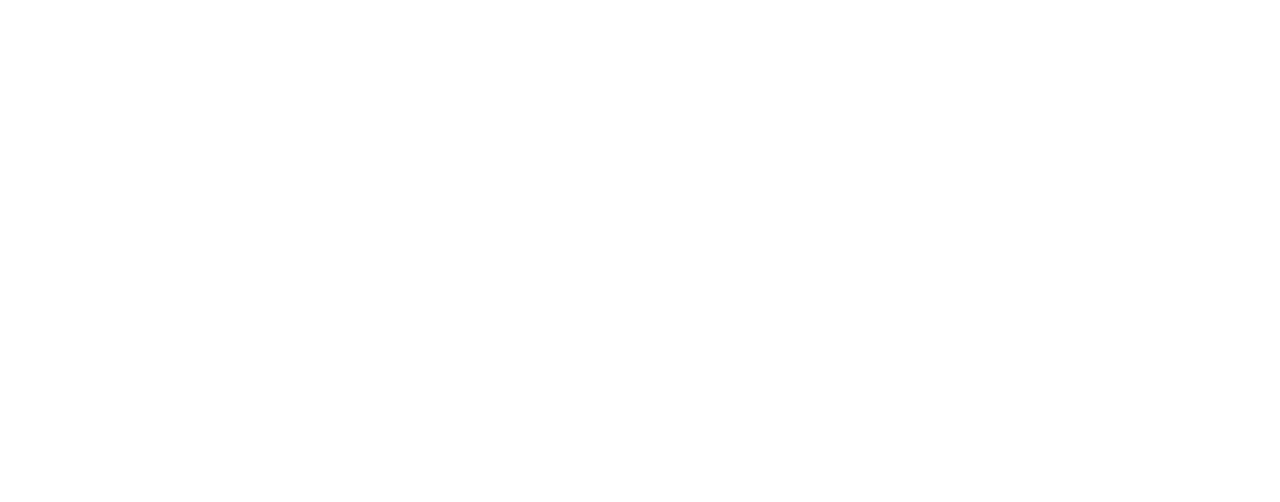
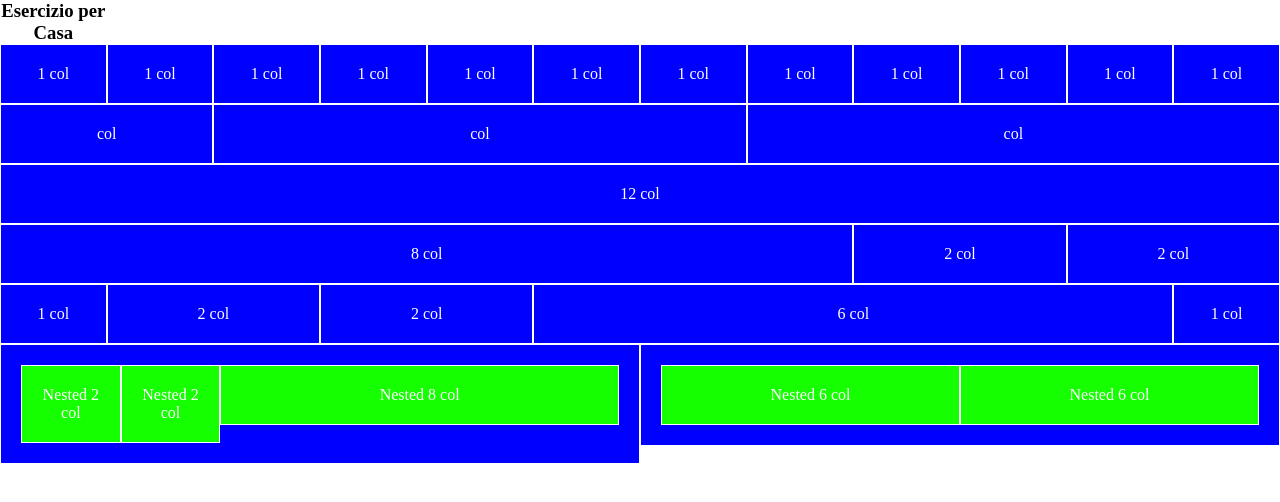
Before and after one commit to Andrearomeo04/html-css-12bool, a plain HTML site: page index.html in a window 1280 px wide. Drawn offline with Linux system fonts and the light colour scheme.

Commit message:
[UPD] Created top-section layout

```diff
--- a/css/framework.css
+++ b/css/framework.css
@@ -0,0 +1,110 @@
+.col {
+    flex-grow: 1;
+    flex-basis: 0;
+    max-width: 100%;
+}
+
+.col-1 {
+    max-width: calc((100% / 12) * 1);
+    flex-basis: calc((100% / 12) * 1);
+}
+
+.col-2 {
+    max-width: calc((100% / 12) * 2);
+    flex-basis: calc((100% / 12) * 2);
+}
+
+.col-3 {
+    max-width: calc((100% / 12) * 3);
+    flex-basis: calc((100% / 12) * 3);
+}
+
+.col-4 {
+    max-width: calc((100% / 12) * 4);
+    flex-basis: calc((100% / 12) * 4);
+}
+
+.col-5{
+    max-width: calc((100% / 12) * 5);
+    flex-basis: calc((100% / 12) * 5);
+}
+
+.col-6 {
+    max-width: calc((100% / 12) * 6);
+    flex-basis: calc((100% / 12) * 6);
+}
+
+.col-7 {
+    max-width: calc((100% / 12) * 7);
+    flex-basis: calc((100% / 12) * 7);
+}
+
+.col-8 {
+    max-width: calc((100% / 12) * 8);
+    flex-basis: calc((100% / 12) * 8);
+}
+
+.col-9 {
+    max-width: calc((100% / 12) * 9);
+    flex-basis: calc((100% / 12) * 9);
+}
+
+.col-10 {
+    max-width: calc((100% / 12) * 10);
+    flex-basis: calc((100% / 12) * 10);
+}
+
+.col-11 {
+    max-width: calc((100% / 12) * 11);
+    flex-basis: calc((100% / 12) * 11);
+}
+
+.col-12 {
+    max-width: calc((100% / 12) * 12);
+    flex-basis: calc((100% / 12) * 12);
+}
+
+/* offset */
+.col-offset-1 {
+    margin-left: calc((100% / 12) * 1);
+}
+
+.col-offset-2 {
+    margin-left: calc((100% / 12) * 2);
+}
+
+.col-offset-3 {
+    margin-left: calc((100% / 12) * 3);
+}
+
+.col-offset-4 {
+    margin-left: calc((100% / 12) * 4);
+}
+
+.col-offset-5 {
+    margin-left: calc((100% / 12) * 5);
+}
+
+.col-offset-6 {
+    margin-left: calc((100% / 12) * 6);
+}
+
+.col-offset-7 {
+    margin-left: calc((100% / 12) * 7);
+}
+
+.col-offset-8 {
+    margin-left: calc((100% / 12) * 8);
+}
+
+.col-offset-9 {
+    margin-left: calc((100% / 12) * 9);
+}
+
+.col-offset-10 {
+    margin-left: calc((100% / 12) * 10);
+}
+
+.col-offset-11 {
+    margin-left: calc((100% / 12) * 11);
+}
--- a/css/style.css
+++ b/css/style.css
@@ -0,0 +1,28 @@
+*{
+    margin: 0;
+    padding: 0;
+    box-sizing: border-box;
+}
+
+body{
+    text-align: center;
+}
+
+.row {
+    display: flex;
+    flex-wrap: wrap;
+}
+
+.content{
+    background-color: blue;
+    border: 1px solid white;
+    color: white;
+    padding: 20px;
+}
+
+.inner-content {
+    background-color: rgb(21, 255, 0);
+    border: 1px solid white;
+    color: white;
+    padding: 20px;
+}
--- a/index.html
+++ b/index.html
@@ -8,6 +8,173 @@
     <title>Document</title>
 </head>
 <body>
-
+    <div class="top-section">
+        <div class="row">
+            <div class="col-1">
+                <h3>Esercizio per Casa</h3>
+            </div>
+        </div>
+        <div class="row">
+            <div class="col-1">
+                <div class="content">
+                    <p>1 col</p>
+                </div>
+            </div>
+            <div class="col-1">
+                <div class="content">
+                    <p>1 col</p>
+                </div>
+            </div>
+            <div class="col-1">
+                <div class="content">
+                    <p>1 col</p>
+                </div>
+            </div>
+            <div class="col-1">
+                <div class="content">
+                    <p>1 col</p>
+                </div>
+            </div>
+            <div class="col-1">
+                <div class="content">
+                    <p>1 col</p>
+                </div>
+            </div>
+            <div class="col-1">
+                <div class="content">
+                    <p>1 col</p>
+                </div>
+            </div>
+            <div class="col-1">
+                <div class="content">
+                    <p>1 col</p>
+                </div>
+            </div>
+            <div class="col-1">
+                <div class="content">
+                    <p>1 col</p>
+                </div>
+            </div>
+            <div class="col-1">
+                <div class="content">
+                    <p>1 col</p>
+                </div>
+            </div>
+            <div class="col-1">
+                <div class="content">
+                    <p>1 col</p>
+                </div>
+            </div>
+            <div class="col-1">
+                <div class="content">
+                    <p>1 col</p>
+                </div>
+            </div>
+            <div class="col-1">
+                <div class="content">
+                    <p>1 col</p>
+                </div>
+            </div>
+        </div>
+        <div class="row">
+            <div class="col-2">
+                <div class="content">
+                    <p>col</p>
+                </div>
+            </div>
+            <div class="col-5">
+                <div class="content">
+                    <p>col</p>
+                </div>
+            </div>
+            <div class="col-5">
+                <div class="content">
+                    <p>col</p>
+                </div>
+            </div>
+        </div>
+        <div class="row">
+            <div class="col-12">
+                <div class="content">
+                    <p>12 col</p>
+                </div>
+            </div>
+        </div>
+        <div class="row">
+            <div class="col-8">
+                <div class="content">
+                    <p>8 col </p>
+                </div>
+            </div>
+            <div class="col-2">
+                <div class="content">
+                    <p>2 col </p>
+                </div>
+            </div>
+            <div class="col-2">
+                <div class="content">
+                    <p>2 col </p>
+                </div>
+            </div>
+        </div>
+        <div class="row">
+            <div class="col-1">
+                <div class="content">
+                    <p>1 col</p>
+                </div>
+            </div>
+            <div class="col-2">
+                <div class="content">
+                    <p>2 col</p>
+                </div>
+            </div>
+            <div class="col-2">
+                <div class="content">
+                    <p>2 col</p>
+                </div>
+            </div>
+            <div class="col-6">
+                <div class="content">
+                    <p>6 col</p>
+                </div>
+            </div>
+            <div class="col-1">
+                <div class="content">
+                    <p>1 col</p>
+                </div>
+            </div>
+        </div>
+        <div class="row">
+            <div class="col-6">
+                <div class="content">
+                    <div class="row">
+                    <div class="col-2">
+                        <div class="inner-content">Nested 2 col</div>
+                    </div>
+                    <div class="col-2">
+                        <div class="inner-content">Nested 2 col</div>
+                    </div>
+                    <div class="col-8">
+                        <div class="inner-content">Nested 8 col</div>
+                    </div>
+                </div>
+                </div>
+            </div>
+            <div class="col-6">
+                <div class="content">
+                    <div class="row">
+                        <div class="col-6">
+                            <div class="inner-content">Nested 6 col</div>
+                        </div>
+                        <div class="col-6">
+                            <div class="inner-content">Nested 6 col</div>
+                        </div>
+                    </div>
+                </div>
+            </div>
+        </div>
+    </div>
+    <div class="middle-section"></div>
+    <div class="offset-sectio"></div>
 </body>
 </html>
```
